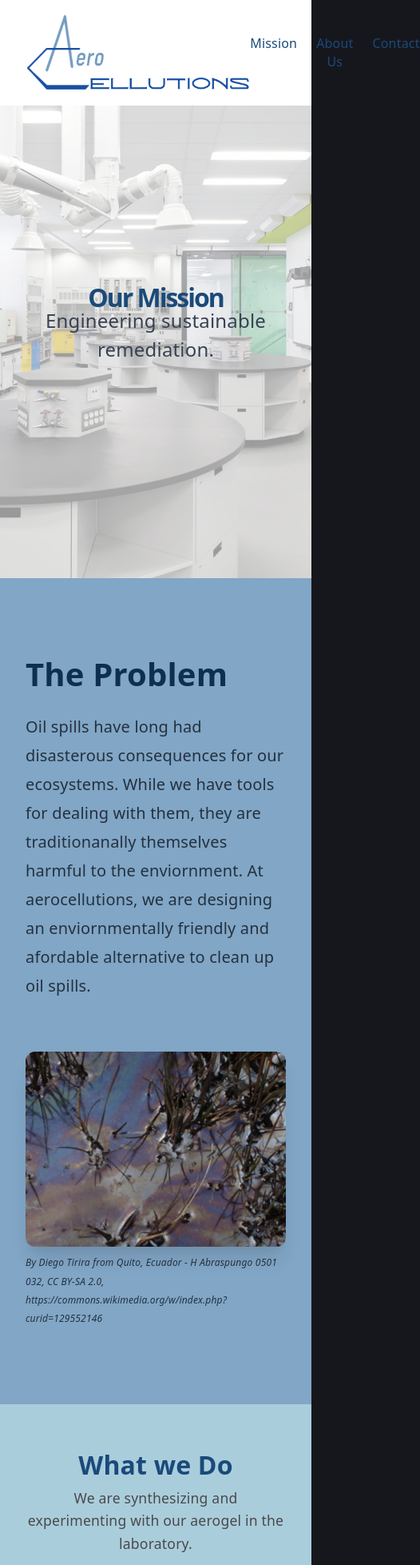
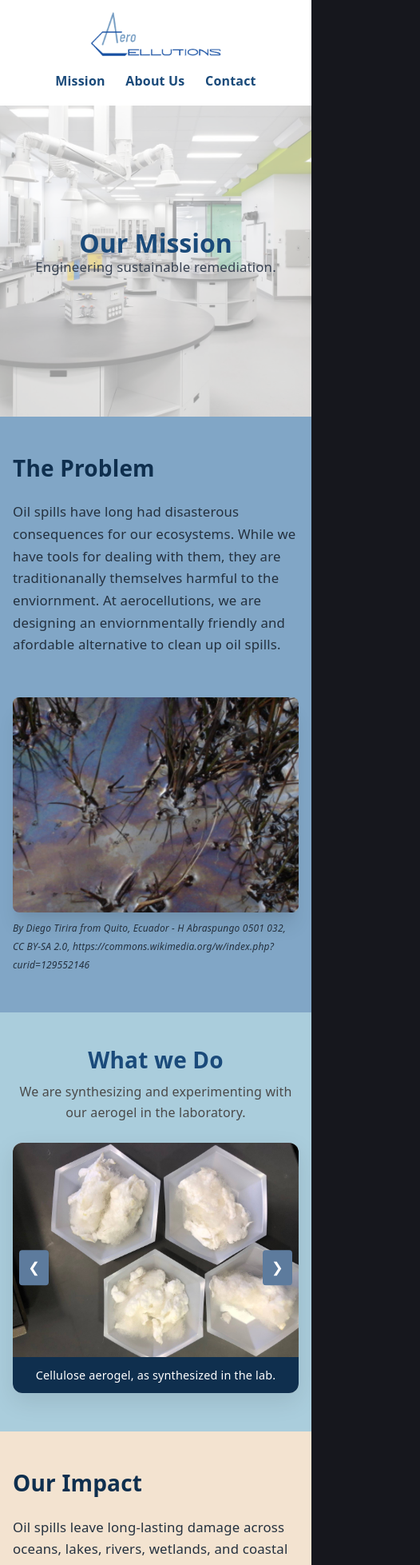
Before and after one commit to aerocellutions-mcgill/aerocellutions-webpage, a React (Vite) app: page /mission in a window 390 px wide. Shown: the top 1957 px of the page at 80% size, 526 px wide, since content can reach past the window. Built offline with nearby package versions, Linux system fonts and the light colour scheme.

Commit message:
Add mobile support

```diff
--- a/src/components/Footer.css
+++ b/src/components/Footer.css
@@ -33,5 +33,10 @@
     flex-direction: column;
     text-align: center;
     gap: 1rem;
+    padding: 0 1rem;
+  }
+
+  .footer {
+    padding: 1.5rem 0;
   }
 }
--- a/src/components/Hero.css
+++ b/src/components/Hero.css
@@ -8,6 +8,7 @@
   background-blend-mode: overlay;
 
   min-height: 70vh;
+  min-height: 70svh;
   width: 100%;
   display: flex;
   align-items: center;
@@ -18,6 +19,8 @@
 .hero-content {
   padding: 2rem;
   max-width: 800px;
+  width: 100%;
+  box-sizing: border-box;
   text-align: center;
 }
 
@@ -26,7 +29,7 @@
   color: #101011b0; /* Very dark gray/black */
   margin-bottom: 1.5rem;
   font-weight: 800;
-  letter-spacing: -2px;
+  letter-spacing: 0;
 }
 
 .hero-subtitle {
@@ -55,3 +58,31 @@
   height: auto;
   margin-bottom: 1.5rem;
 }
+
+@media (max-width: 720px) {
+  .hero {
+    min-height: 46vh;
+    min-height: 46svh;
+    padding: 2.5rem 0;
+  }
+
+  .hero-content {
+    padding: 1.25rem;
+  }
+
+  .hero-title {
+    font-size: 2rem;
+    line-height: 1.12;
+  }
+
+  .hero-subtitle {
+    font-size: 1.05rem;
+    line-height: 1.45;
+    margin-bottom: 1.25rem;
+  }
+
+  .hero-logo {
+    max-width: 320px;
+    margin-bottom: 1rem;
+  }
+}
--- a/src/components/ImageCarousel.css
+++ b/src/components/ImageCarousel.css
@@ -64,6 +64,7 @@
   background: linear-gradient(to top, rgba(0,0,0,0.8) 0%, rgba(0,0,0,0) 100%);
   color: white;
   padding: 3rem 2rem 1rem 2rem;
+  box-sizing: border-box;
   text-align: center;
 }
 
@@ -99,3 +100,55 @@
 .right-arrow {
   right: 1rem;
 }
+
+@media (max-width: 720px) {
+  .carousel-section {
+    padding: 3rem 1rem;
+  }
+
+  .carousel-wrapper {
+    gap: 1.5rem;
+  }
+
+  .carousel-title {
+    font-size: 1.75rem;
+  }
+
+  .carousel-description {
+    font-size: 1rem;
+  }
+
+  .carousel-image-wrapper {
+    aspect-ratio: 4 / 3;
+  }
+
+  .carousel-caption {
+    padding: 2.5rem 1rem 0.8rem;
+  }
+
+  .carousel-caption p {
+    font-size: 0.9rem;
+    line-height: 1.35;
+  }
+
+  .carousel-arrow {
+    font-size: 1.1rem;
+    padding: 0.7rem;
+  }
+
+  .left-arrow {
+    left: 0.5rem;
+  }
+
+  .right-arrow {
+    right: 0.5rem;
+  }
+}
+
+@media (max-width: 420px) {
+  .carousel-caption {
+    position: static;
+    background: #0f2f4e;
+    padding: 0.8rem;
+  }
+}
--- a/src/components/ImageSection.css
+++ b/src/components/ImageSection.css
@@ -51,6 +51,10 @@
 
 /* Mobile Responsiveness */
 @media (max-width: 900px) {
+  .feature-wrapper {
+    padding: 4rem 1.25rem;
+  }
+
   .split-container,
   .split-container.reverse {
     flex-direction: column;
@@ -60,6 +64,39 @@
   .feature-main-header {
     font-size: 2.25rem;
     margin-bottom: 2.5rem;
+  }
+
+  .split-text,
+  .split-image {
+    width: 100%;
+  }
+
+  .split-title {
+    font-size: 2rem;
+  }
+
+  .split-text p {
+    font-size: 1.05rem;
+    line-height: 1.65;
+  }
+}
+
+@media (max-width: 520px) {
+  .feature-wrapper {
+    padding: 3rem 1rem;
+  }
+
+  .split-container,
+  .split-container.reverse {
+    gap: 1.75rem;
+  }
+
+  .split-title {
+    font-size: 1.75rem;
+  }
+
+  .split-image img {
+    border-radius: 8px;
   }
 }
 
--- a/src/components/Navbar.css
+++ b/src/components/Navbar.css
@@ -1,10 +1,13 @@
 .navbar {
   display: flex;
   justify-content: space-between;
-  padding: 1rem 2rem;
+  gap: 1.5rem;
+  padding: 0.8rem 2rem;
   background-color: #ffffff;
   color: white;
   align-items: center;
+  box-sizing: border-box;
+  width: 100%;
 }
 
 .nav-logo {
@@ -18,10 +21,16 @@
   gap: 1.5rem;
   margin: 0;
   padding: 0;
+  align-items: center;
+  flex-wrap: wrap;
+  justify-content: flex-end;
 }
 
 .nav-link {
   color: #1A4A7A;
+  display: inline-flex;
+  font-weight: 700;
+  line-height: 1.2;
   text-decoration: none;
 }
 
@@ -31,7 +40,41 @@
 }
 
 .logo-image {
-  height: 100px;
+  height: 78px;
   width: auto;
   display: block;
 }
+
+@media (max-width: 720px) {
+  .navbar {
+    align-items: center;
+    flex-direction: column;
+    gap: 0.75rem;
+    padding: 0.9rem 1rem;
+  }
+
+  .logo-image {
+    height: 58px;
+  }
+
+  .nav-links {
+    gap: 0.5rem;
+    justify-content: center;
+    width: 100%;
+  }
+
+  .nav-link {
+    border-radius: 6px;
+    padding: 0.45rem 0.55rem;
+  }
+}
+
+@media (max-width: 380px) {
+  .nav-links {
+    font-size: 0.92rem;
+  }
+
+  .nav-link {
+    padding-inline: 0.4rem;
+  }
+}
--- a/src/components/OilSpillMap.css
+++ b/src/components/OilSpillMap.css
@@ -172,7 +172,7 @@
 
 @media (max-width: 720px) {
   .oil-spill-map__stage {
-    aspect-ratio: 4 / 3.2;
+    aspect-ratio: 4 / 3.5;
   }
 
   .oil-spill-map__canvas {
@@ -185,12 +185,28 @@
     grid-template-columns: 1fr;
   }
 
+  .oil-spill-map__details {
+    padding: 0.9rem;
+  }
+
   .oil-spill-map__marker {
-    height: 1.55rem;
-    min-width: 1.55rem;
+    height: 1.45rem;
+    min-width: 1.45rem;
+    padding: 0 0.24rem;
   }
 
   .oil-spill-map__marker span {
-    font-size: 0.45rem;
+    font-size: 0.42rem;
   }
 }
+
+@media (max-width: 420px) {
+  .oil-spill-map__details h5 {
+    font-size: 1.05rem;
+  }
+
+  .oil-spill-map__details p,
+  .oil-spill-map__details dd {
+    font-size: 0.82rem;
+  }
+}
--- a/src/index.css
+++ b/src/index.css
@@ -52,6 +52,7 @@
 
 body {
   margin: 0;
+  overflow-x: hidden;
 }
 
 #root {
@@ -115,6 +116,10 @@ code {
   font-size: 1rem;
   transition: all 0.2s ease-in-out;
   cursor: pointer;
+  display: inline-flex;
+  align-items: center;
+  justify-content: center;
+  text-align: center;
 }
 
 .btn-primary {
@@ -160,3 +165,15 @@ code {
   margin-top: 2rem;
   flex-wrap: wrap;
 }
+
+@media (max-width: 640px) {
+  .btn {
+    width: 100%;
+    box-sizing: border-box;
+  }
+
+  .button-group {
+    gap: 0.9rem;
+    width: 100%;
+  }
+}
--- a/src/pages/About.css
+++ b/src/pages/About.css
@@ -87,3 +87,25 @@
     grid-template-columns: 1fr;
   }
 }
+
+@media (max-width: 520px) {
+  .about-team-section {
+    padding: 3rem 1rem 4rem;
+  }
+
+  .about-team-header h2 {
+    font-size: 2rem;
+  }
+
+  .about-team-header p {
+    font-size: 1rem;
+  }
+
+  .team-member-content {
+    padding: 1.2rem;
+  }
+
+  .team-member-content h3 {
+    font-size: 1.35rem;
+  }
+}
--- a/src/pages/Contact.css
+++ b/src/pages/Contact.css
@@ -17,6 +17,8 @@
   gap: 2rem;
   position: relative;
   z-index: 2;
+  width: calc(100% - 2rem);
+  box-sizing: border-box;
 }
 
 .contact-boxes {
@@ -157,3 +159,43 @@
   background-color: #1A4A7A;
   color: white;
 }
+
+@media (max-width: 900px) {
+  .contact-container {
+    margin: 0 auto 3rem;
+    padding: 2rem;
+  }
+
+  .contact-boxes {
+    flex-direction: column;
+    gap: 1.5rem;
+  }
+}
+
+@media (max-width: 560px) {
+  .contact-container {
+    border-radius: 0;
+    padding: 1.25rem;
+    width: 100%;
+  }
+
+  .contact-page-heading {
+    font-size: 2rem;
+  }
+
+  .contact-info,
+  .contact-form-wrapper {
+    padding: 1.25rem;
+  }
+
+  .contact-info h3,
+  .contact-form-wrapper h3 {
+    font-size: 1.45rem;
+  }
+
+  .social-btn {
+    font-size: 1rem;
+    padding: 0.95rem 1rem;
+    white-space: normal;
+  }
+}
```
